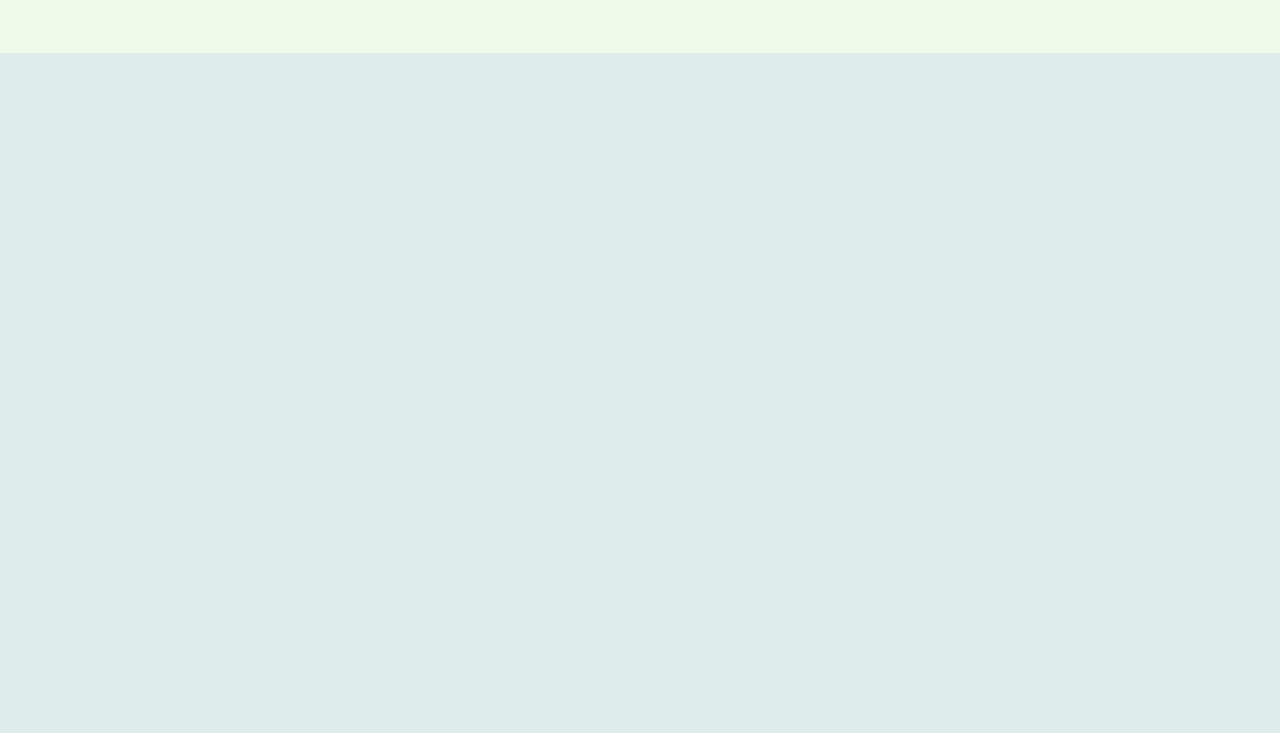
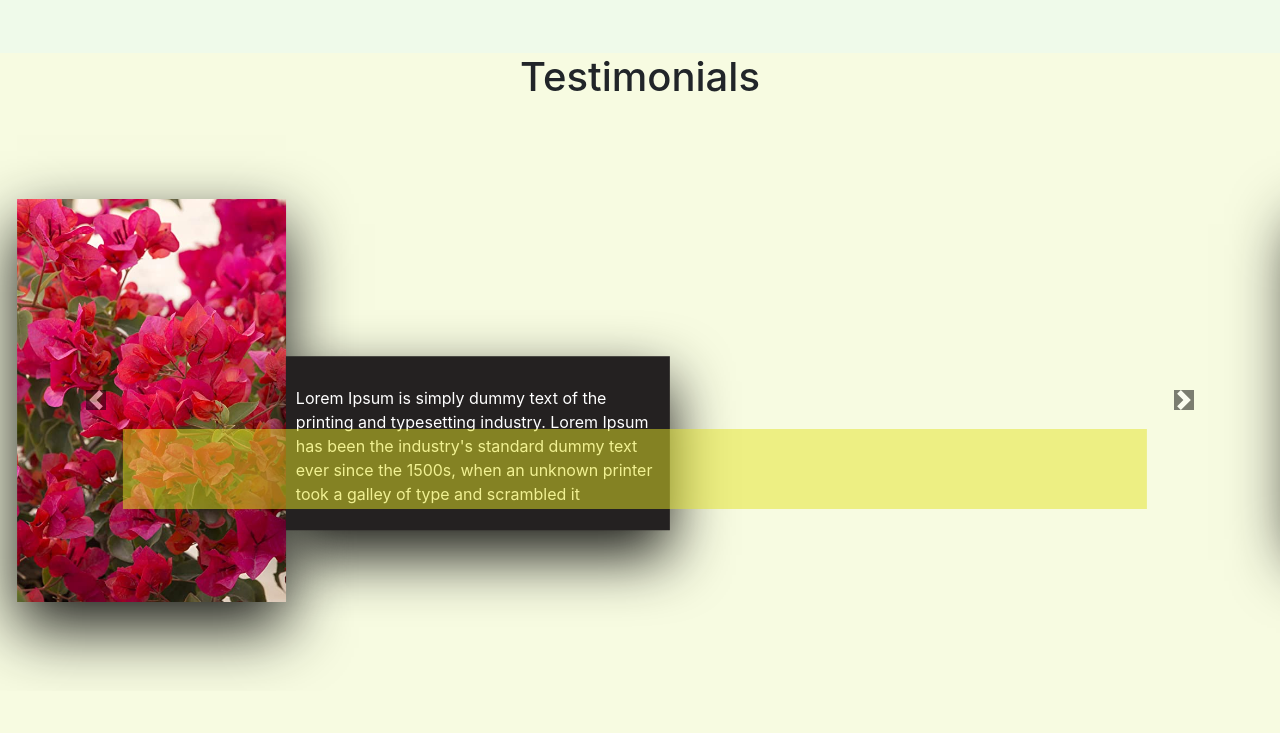
Before and after one commit to vidhita23/single-page, a plain HTML site: page index.html in a window 1280 px wide. Shown: the part 2347-3080 px from the top of the page. Drawn offline with nearby package versions, Linux system fonts and the light colour scheme.

Commit message:
commit-final

```diff
--- a/index.html
+++ b/index.html
@@ -121,21 +121,38 @@
 
     <!---------------- TESTIMONIAL ---------------------------->
     <section id="testimonial">
-        <!-- <div id="carouselExampleControls" class="carousel slide" data-ride="carousel">
-            <div class="carousel-inner">
+        <h1>Testimonials</h1>
+        <div class="color-box"></div>
+        <div id="carouselExampleControls" class="carousel slide" data-ride="carousel">
+            <div class=" test-slide carousel-inner">
               <div class="carousel-item active">
                   <div class="t-txt">
-                    <p class="s-mid" >Lorem Ipsum is simply dummy text
-                        of the printing and typesetting industry.
-                       Lorem Ipsum has been the industry's standard dummy </p>
+                    <p>Lorem Ipsum is simply dummy text of the printing and typesetting industry.
+                        Lorem Ipsum has been the industry's standard dummy text ever since the
+                        1500s, when an unknown printer took a galley of type and scrambled it
+                         </p>
                   </div>
-                <img class="t-image" src="..." alt="First slide">
+                <img class="t-img" src="images/s-1.jpg" alt="First slide">
               </div>
               <div class="carousel-item">
-                <img class="d-block w-100" src="..." alt="Second slide">
+                <!-- <div class="t-name">Lorem Ipsum</div> -->
+                    <div class="t-txt">
+                      <p>Lorem Ipsum is simply dummy text of the printing and typesetting industry.
+                          Lorem Ipsum has been the industry's standard dummy text ever since the
+                          1500s, when an unknown printer took a galley of type and scrambled it
+                           </p>
+                    </div>
+                  <img class="t-img" src="images/s-2.jpg" alt="First slide">
+                  <em>loreum ipsum</em>
               </div>
-              <div class="carousel-item">
-                <img class="d-block w-100" src="..." alt="Third slide">
+               <div class="carousel-item">
+                <div class="t-txt">
+                    <p>Lorem Ipsum is simply dummy text of the printing and typesetting industry.
+                        Lorem Ipsum has been the industry's standard dummy text ever since the
+                        1500s, when an unknown printer took a galley of type and scrambled it
+                         </p>
+                  </div>
+                <img class="t-img" src="images/s-3.jpg" alt="First slide">
               </div>
             </div>
             <a class="carousel-control-prev" href="#carouselExampleControls" role="button" data-slide="prev">
@@ -146,7 +163,7 @@
               <span class="carousel-control-next-icon" aria-hidden="true"></span>
               <span class="sr-only">Next</span>
             </a>
-          </div> -->
+          </div>
     </section>
 
 
--- a/style.css
+++ b/style.css
@@ -353,23 +353,61 @@ nav ul li a:hover::after{
 
 
 /*---------------- TESTIMONIAL ---------------*/
-
+h1
+{
+    text-align: center;
+}
 #testimonial
 {
-    background-color: rgb(95, 158, 160,0.2);
+    background-color: #f7fbe1;
+}
+.carousel-item
+{
+    padding:7% 15%;
+}
+.color-box
+{
+    background-color: rgba(228, 228, 39, 0.5);
+    position: absolute;
+    height: 10%;
+    width: 80%;
+    text-align: center;
+    z-index: 1;
+    transform: translate(12%,400%);
+}
+em{
+    transform: translate(20%);
+    color: black;
 }
 .t-img
 {
+    /* position: relative; */
     text-align: center;
-    transform: translateX(50%);
-   width: 10%;
-   height: 10%;
+    left: 50px;
+    text-align: center;
+    transform: translateX(40%);
+   width: 30%;
+   height: 0%;
+   box-shadow: 0 25px 60px rgba(0,0,0,0.9);
 }
-.t-text
+.t-txt
 {
-    width: 40%;
+    position: absolute;
+    background-color: rgb(36, 33, 33);
+    color: white;
+    padding: 10px;
+    padding-top: 30px;
+    z-index:5 ;
+    transform: translate(98%,90%);
+    width: 30%;
     height: 30%;
+    box-shadow: 0 25px 60px rgba(0,0,0,0.9);
 }
+.carousel-control-prev-icon, .carousel-control-next-icon
+{
+    background-color: black !important;
+}
+
 /*-------------- contact------------------- */
 .container-foo
 {
@@ -382,7 +420,7 @@ nav ul li a:hover::after{
   height: 80%;
   /* width: 100%; */
   padding: 2%;
-  background-color:#162447 ;
+  background-color:rgb(22, 36, 71,0.8) ;
 
 }
 #contact-section .container-foo h2{
```
